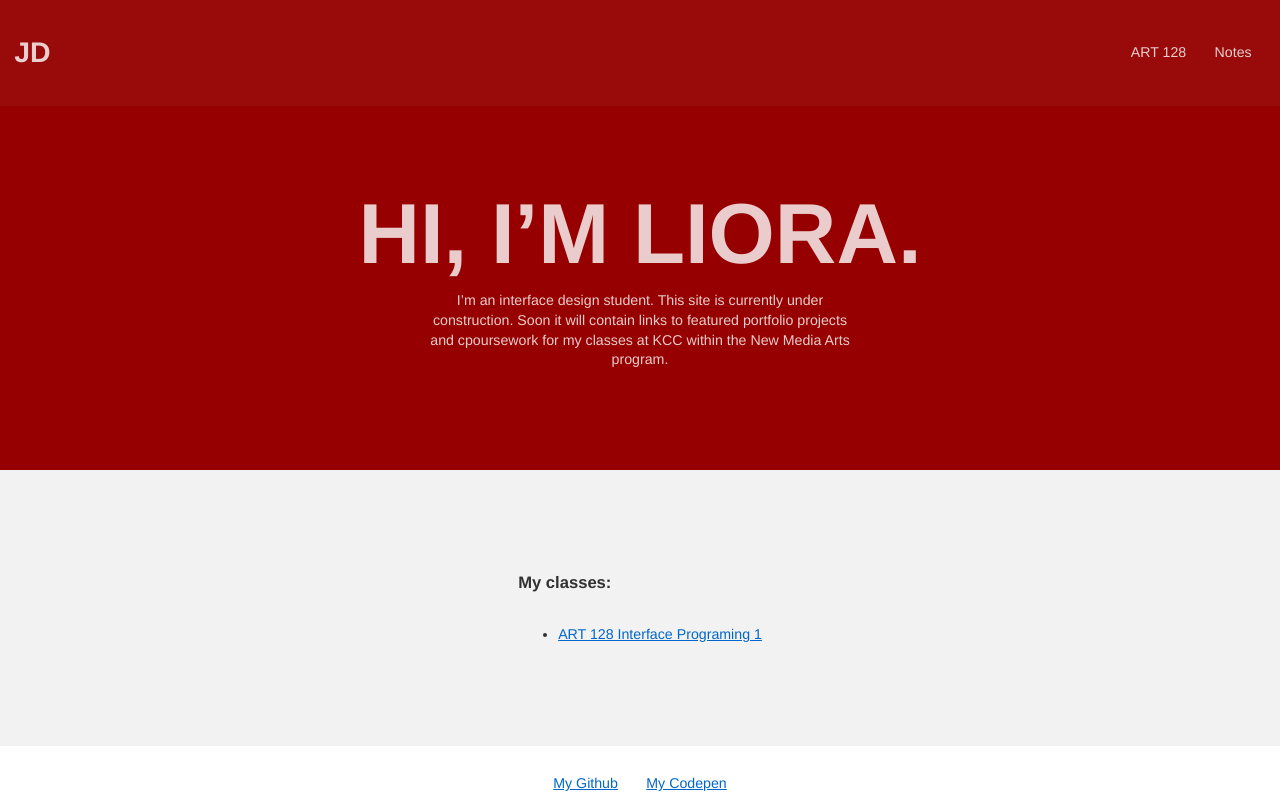
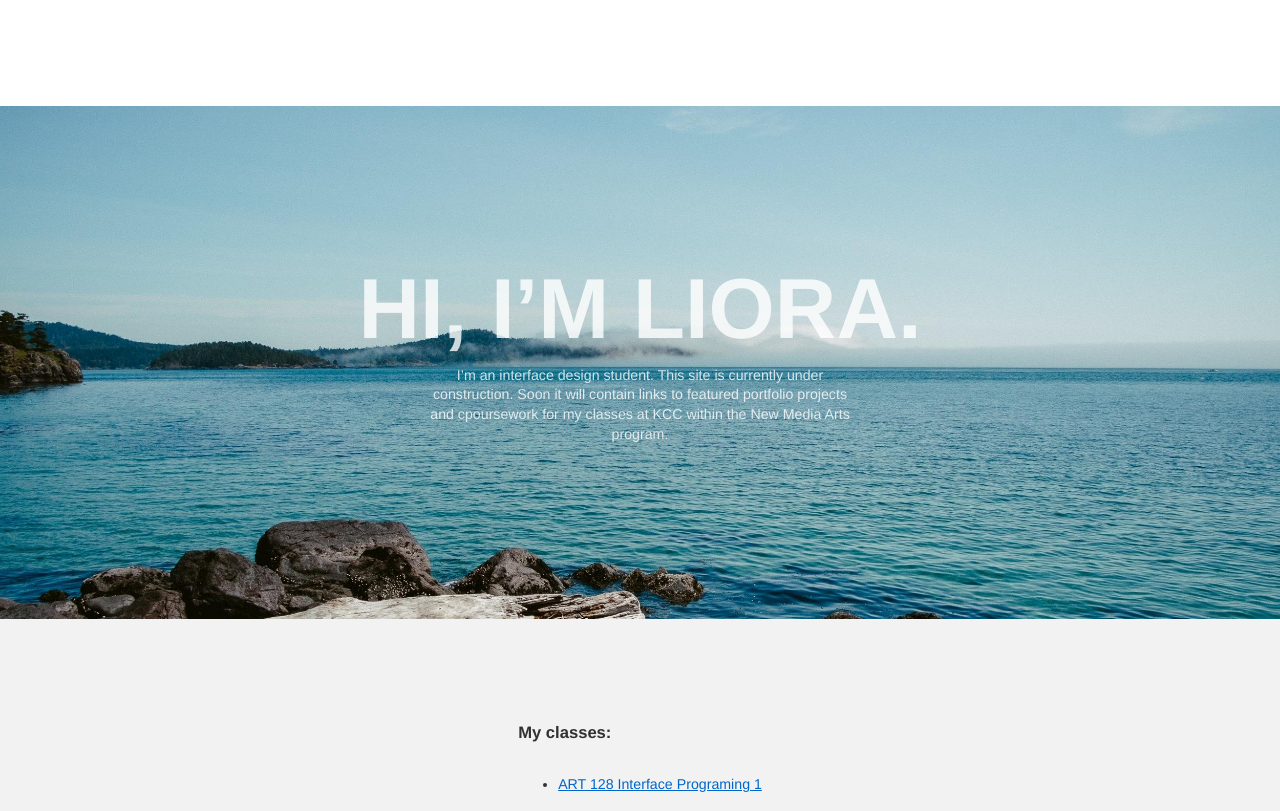
Before and after one commit to Lioranma/studentsite, a plain HTML site: page index.html in a window 1280 px wide. Shown: the top 811 px of the page. Drawn offline with Linux system fonts and the light colour scheme.

Commit message:
added image

```diff
--- a/css/style.css
+++ b/css/style.css
@@ -143,12 +143,26 @@ aside {
 
 
 
-
-/* STYLING FOR SUB PAGES */
+/* CUSTOM STYLING FOR SPECIFIC & SUB PAGES */
 .page-sub .hero {
     background-color:rgba(0, 0, 0, 0.1);
     color: rgba(0, 0, 0, 0.8);
 }
+
+.page-home .hero {
+    background-image: url(../img/Landscape.png);
+    background-size: cover;
+    background-position: center;
+    padding: 20vh 1em;
+}
+
+.page-home header {
+    background-color: transparent
+    position: absolute;
+    width: 100%;
+    background-color: transparent;
+}
+
 
 /* COURSE PAGES SECTION*/
 .coursework {
```
Also changed, not shown: img/Landscape.png (added).
